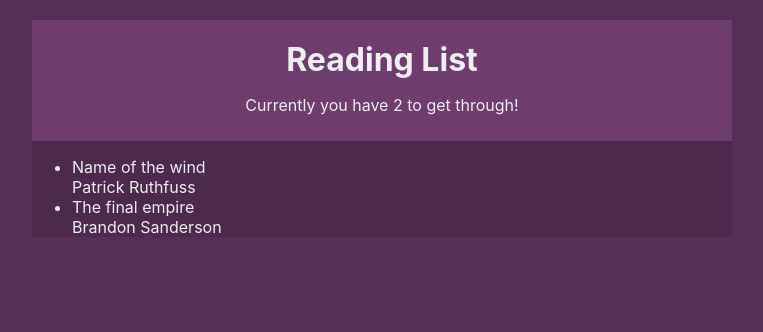
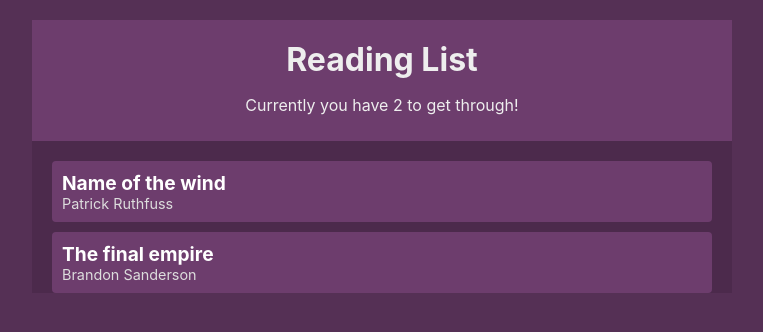
Before and after one commit to guilherme-leite/booklist, a React (Create React App) app: page / in a window 1280 px wide. Shown: the top 332 px of the page, without its empty margins (258-1021 px from the left). Built offline with nearby package versions, Linux system fonts and the light colour scheme.

Commit message:
Feat: Adicionando estilos adicionais ao index.css

```diff
--- a/src/index.css
+++ b/src/index.css
@@ -25,3 +25,42 @@
 .navbar h1 {
   margin: 10px 0;
 }
+
+.book-list {
+  margin: 20px;
+}
+
+.book-list ul {
+  padding: 0;
+  list-style-type: none;
+}
+
+.book-list li {
+  background: #6d3d6d;
+  border-radius: 4px;
+  padding: 10px;
+  cursor: pointer;
+  margin: 10px 0;
+}
+
+.book-list li:hover {
+  opacity: 0.7;
+  transition: all 0.5s;
+  text-decoration: line-through;
+}
+
+.book-list .title {
+  font-weight: bold;
+  color: #fff;
+  font-size: 1.2em;
+}
+
+.book-list .author {
+  font-size: 0.9em;
+  color: #ddd;
+}
+
+.emptu {
+  margin: 20px;
+  text-align: center;
+}
```
